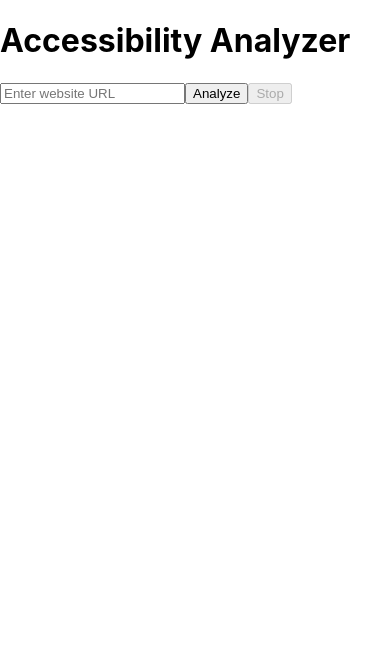
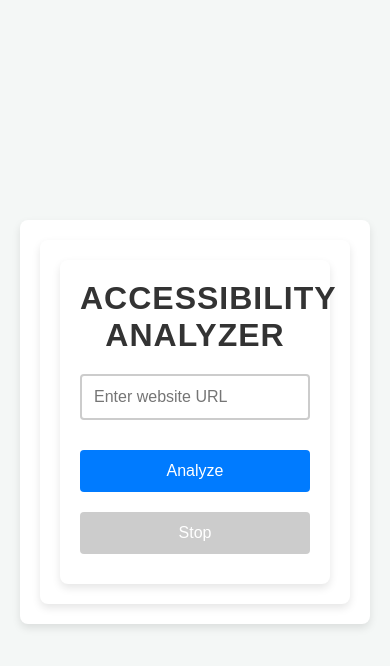
Before and after one commit to saanvi2233/access-whiz-client, a React (Create React App) app: page /analyzer in a window 390 px wide. Shown: the top 666 px of the page. Built offline with nearby package versions, Linux system fonts and the light colour scheme.

Commit message:
analyzer.css

```diff
--- a/src/components/Analyzer.jsx
+++ b/src/components/Analyzer.jsx
@@ -1,62 +1,64 @@
 import React, { useState } from 'react';
 import axios from 'axios';
+import '../style/analyzer.css';
 
 function Analyzer() {
   const [url, setUrl] = useState('');
   const [issues, setIssues] = useState([]);
   const [isSpeaking, setIsSpeaking] = useState(false);
+  const [shouldStop, setShouldStop] = useState(false);
 
-  // Adding emoji based on severity
+  // Emoji based on impact
   const getEmoji = (impact) => {
     switch (impact) {
-      case 'critical':
-        return '🛑';
-      case 'serious':
-        return '⚠️';
-      case 'moderate':
-        return '🔶';
-      default:
-        return 'ℹ️';
+      case 'critical': return '🛑';
+      case 'serious': return '⚠️';
+      case 'moderate': return '🔶';
+      default: return 'ℹ️';
     }
   };
 
-  // Function to speak the text using Speech Synthesis API
+  // Speak text and return a promise that resolves after speech ends
   const speak = (text) => {
-    const msg = new SpeechSynthesisUtterance(text);
-    window.speechSynthesis.speak(msg);
-    setIsSpeaking(true);
-    msg.onend = () => {
-      setIsSpeaking(false); // Reset speaking state after speaking ends
-    };
-    msg.onerror = (e) => {
-      console.error("Error while speaking: ", e);
-      setIsSpeaking(false);
-    };
+    return new Promise((resolve) => {
+      const msg = new SpeechSynthesisUtterance(text);
+      msg.onend = resolve;
+      msg.onerror = resolve;
+      window.speechSynthesis.speak(msg);
+    });
   };
 
-  // Stop the speech synthesis immediately
+  // Stop speech and update state
   const stopSpeaking = () => {
     window.speechSynthesis.cancel();
     setIsSpeaking(false);
+    setShouldStop(true);
   };
 
-  // Handle the analysis request
+  // Narrate all issues one by one
+  const narrateIssues = async (violations) => {
+    setIsSpeaking(true);
+    setShouldStop(false);
+
+    await speak(`Found ${violations.length} accessibility issues.`);
+
+    for (let i = 0; i < violations.length; i++) {
+      if (shouldStop) break;
+      const issue = violations[i];
+      const text = `${getEmoji(issue.impact)} ${issue.help}: ${issue.description}`;
+      await speak(text);
+    }
+
+    setIsSpeaking(false);
+  };
+
+  // Analyze the URL and start narration
   const handleAnalyze = async () => {
     try {
       const res = await axios.post('http://localhost:5000/analyze', { url });
-      setIssues(res.data.violations);
-
-      // Narrate the number of issues found
-      speak(`Found ${res.data.violations.length} accessibility issues`);
-
-      // Narrate each issue with a delay and allow stopping at any point
-      res.data.violations.forEach((issue, index) => {
-        setTimeout(() => {
-          if (isSpeaking) {
-            speak(`${getEmoji(issue.impact)} ${issue.help}: ${issue.description}`);
-          }
-        }, index * 3000); // Adding a delay of 3 seconds between issues
-      });
+      const violations = res.data.violations;
+      setIssues(violations);
+      narrateIssues(violations);
     } catch (err) {
       console.error('Error analyzing:', err);
     }
--- /dev/null
+++ b/src/style/analyzer.css
@@ -0,0 +1,121 @@
+/* Global Styles */
+* {
+  margin: 0;
+  padding: 0;
+  box-sizing: border-box;
+}
+
+body {
+  font-family: 'Arial', sans-serif;
+  background-color: #f4f7f6;
+  display: flex;
+  justify-content: center;
+  align-items: center;
+  height: 100vh;
+  color: #333;
+  padding: 20px;
+}
+
+h1 {
+  color: #333;
+  font-size: 2rem;
+  margin-bottom: 20px;
+  text-align: center;
+  text-transform: uppercase;
+  letter-spacing: 1px;
+}
+
+/* Container Styles */
+div {
+  background-color: #fff;
+  border-radius: 8px;
+  padding: 30px;
+  box-shadow: 0 4px 8px rgba(0, 0, 0, 0.1);
+  width: 100%;
+  max-width: 600px;
+  text-align: center;
+}
+
+/* Input Styles */
+input {
+  width: 80%;
+  padding: 12px;
+  margin-bottom: 20px;
+  border: 2px solid #ccc;
+  border-radius: 4px;
+  font-size: 1rem;
+  transition: border 0.3s;
+}
+
+input:focus {
+  border-color: #0056b3;
+  outline: none;
+}
+
+/* Button Styles */
+button {
+  padding: 12px 25px;
+  margin: 10px 5px;
+  border: none;
+  background-color: #007bff;
+  color: #fff;
+  font-size: 1rem;
+  border-radius: 4px;
+  cursor: pointer;
+  transition: background-color 0.3s;
+}
+
+button:hover {
+  background-color: #0056b3;
+}
+
+button:disabled {
+  background-color: #ccc;
+  cursor: not-allowed;
+}
+
+/* Issue List Styles */
+ul {
+  list-style-type: none;
+  padding: 0;
+  margin-top: 20px;
+}
+
+li {
+  background-color: #f9f9f9;
+  border-radius: 6px;
+  padding: 12px;
+  margin: 5px 0;
+  text-align: left;
+  box-shadow: 0 2px 4px rgba(0, 0, 0, 0.1);
+  font-size: 1rem;
+}
+
+strong {
+  font-weight: bold;
+}
+
+strong:before {
+  margin-right: 10px;
+}
+
+li:hover {
+  background-color: #f1f1f1;
+}
+
+/* Responsive Design */
+@media (max-width: 768px) {
+  div {
+    padding: 20px;
+    width: 100%;
+  }
+
+  input {
+    width: 100%;
+  }
+
+  button {
+    width: 100%;
+    margin: 10px 0;
+  }
+}
```
